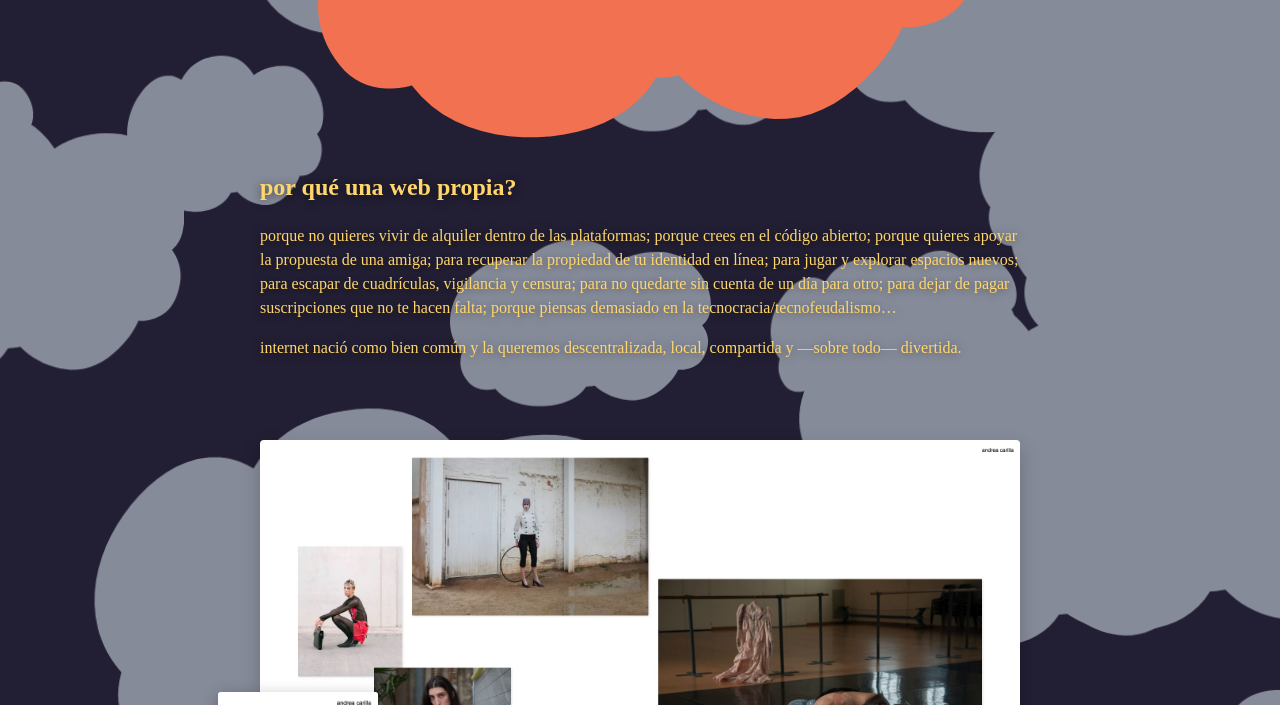
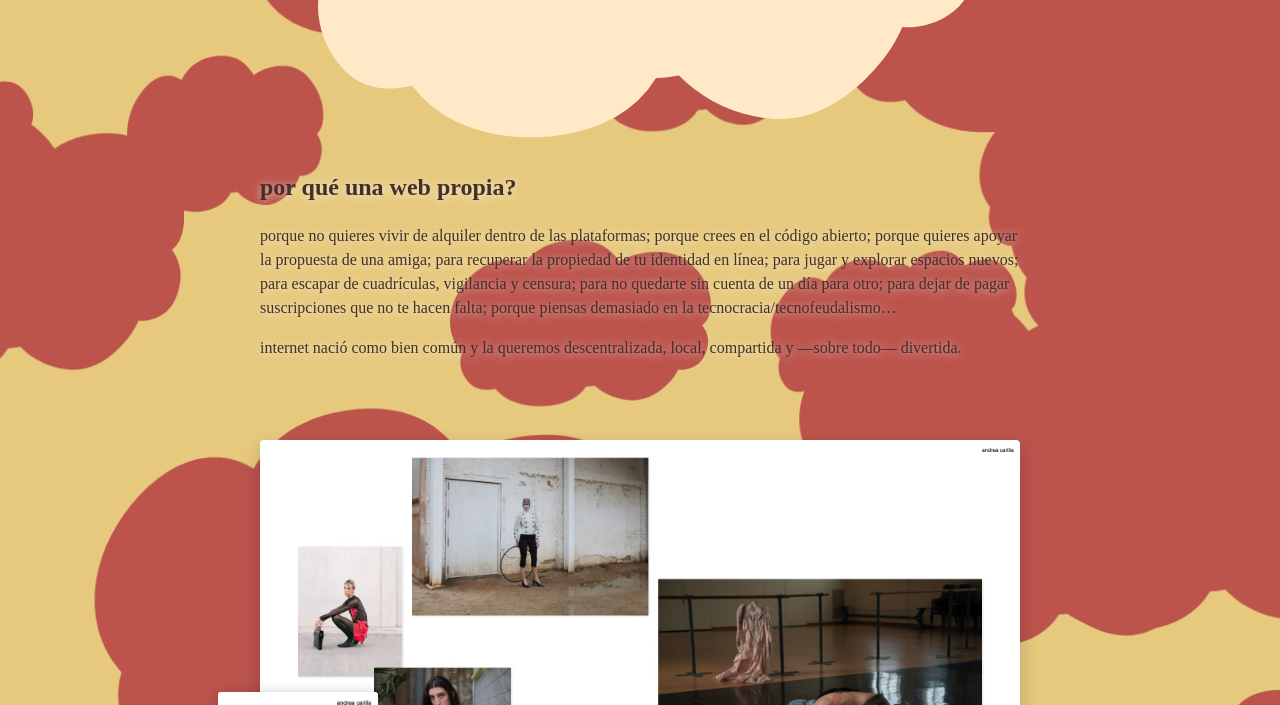
Before and after one commit to meowrhino/becasdigmeow2, a plain HTML site: page index.html in a window 1280 px wide. Shown: the part 395-1100 px from the top of the page. Drawn offline with Linux system fonts and the light colour scheme; a web font is replaced by a local one.

Commit message:
HORA con temas del tiempo

```diff
--- a/index.html
+++ b/index.html
@@ -1053,10 +1053,9 @@
 
       const CITY_TIMEZONE = 'Europe/Madrid';
       const SUNLIGHT_DATA_URL = 'data/sunlight.json';
-
-      function getMadridNow() {
-        const formatter = new Intl.DateTimeFormat('en-CA', {
+      const madridFormatter = new Intl.DateTimeFormat('en-CA', {
         timeZone: CITY_TIMEZONE,
+        hour12: false,
         year: 'numeric',
         month: '2-digit',
         day: '2-digit',
@@ -1064,20 +1063,24 @@
         minute: '2-digit',
         second: '2-digit'
       });
-        const parts = formatter.formatToParts(new Date()).reduce((acc, part) => {
+
+      function partsToObj(parts) {
+        return parts.reduce((acc, part) => {
           if (part.type !== 'literal') acc[part.type] = part.value;
           return acc;
         }, {});
+      }
+
+      function getMadridNow() {
+        const parts = partsToObj(madridFormatter.formatToParts(new Date()));
         const isoDate = `${parts.year}-${parts.month}-${parts.day}`;
-        const localDate = new Date(Date.UTC(
-          Number(parts.year),
-          Number(parts.month) - 1,
-          Number(parts.day),
-          Number(parts.hour),
-          Number(parts.minute),
-          Number(parts.second)
-        ));
-        return { isoDate, localDate };
+        const seconds = (Number(parts.hour) * 3600) + (Number(parts.minute) * 60) + Number(parts.second);
+        return { isoDate, seconds };
+      }
+
+      function getMadridSecondsFromUtc(utcString) {
+        const parts = partsToObj(madridFormatter.formatToParts(new Date(utcString)));
+        return (Number(parts.hour) * 3600) + (Number(parts.minute) * 60) + Number(parts.second);
       }
 
       async function checkSunBarcelona() {
@@ -1085,14 +1088,14 @@
           const res = await fetch(SUNLIGHT_DATA_URL, { cache: 'no-cache' });
           if (!res.ok) throw new Error(`sunlight.json responded ${res.status}`);
           const payload = await res.json();
-          const { isoDate, localDate } = getMadridNow();
+          const { isoDate, seconds: nowSeconds } = getMadridNow();
           const info = payload?.days?.[isoDate];
           if (!info || !info.sunriseUtc || !info.sunsetUtc) {
             throw new Error(`Missing sunlight data for ${isoDate}`);
           }
-          const sunrise = new Date(info.sunriseUtc);
-          const sunset = new Date(info.sunsetUtc);
-          const isDaylight = localDate >= sunrise && localDate < sunset;
+          const sunriseSeconds = getMadridSecondsFromUtc(info.sunriseUtc);
+          const sunsetSeconds = getMadridSecondsFromUtc(info.sunsetUtc);
+          const isDaylight = nowSeconds >= sunriseSeconds && nowSeconds < sunsetSeconds;
           applyTheme(isDaylight ? 'light' : 'dark');
         } catch (err) {
           console.warn('⚠️ No se pudo leer sunlight.json, usando hora local', err);
```
Lines whose indentation alone changed are shown as unchanged.
